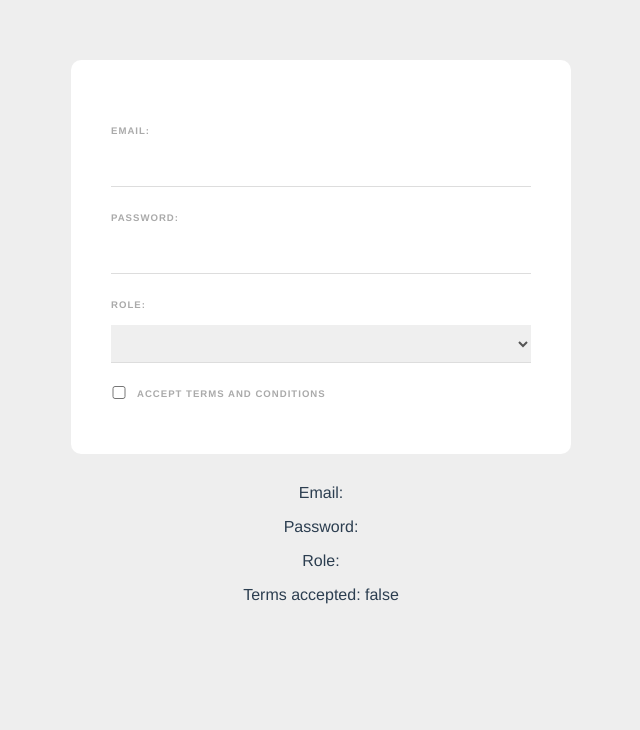
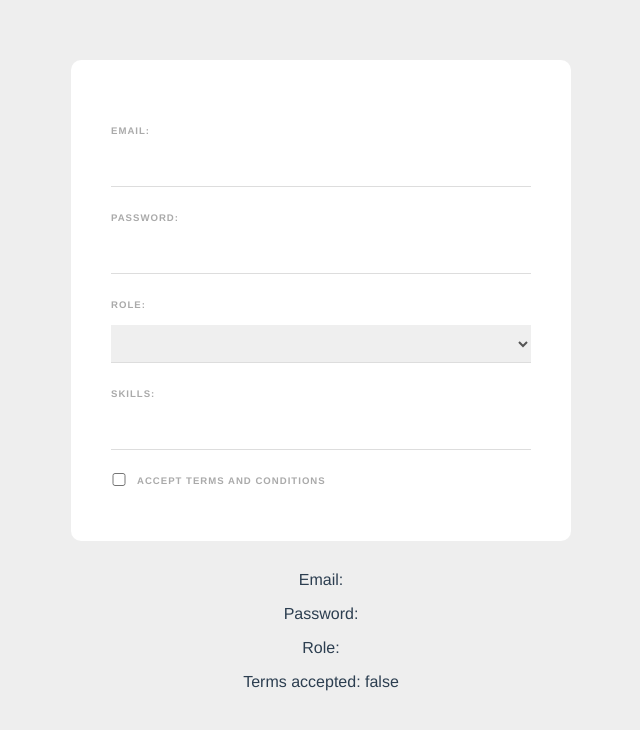
Before and after one commit to bravestarr15/vue_js_3_tutorial, a Vue app in the folder vue-js-3-web-forms/: page / in a window 1280 px wide. Shown: the top 730 px of the page, without its empty margins (319-959 px from the left). Built offline with nearby package versions, Linux system fonts and the light colour scheme.

Commit message:
Input text and 2 tracking variables; latest input and full list

```diff
--- a/vue-js-3-web-forms/src/components/Signup-Form.vue
+++ b/vue-js-3-web-forms/src/components/Signup-Form.vue
@@ -12,6 +12,9 @@
       <option value="dvlp">Web Developer</option>
       <option value="dsgn">Web Designer</option>
     </select>
+
+    <label>Skills:</label>
+    <input type="text" v-model="tempSkill">
 
     <div class="terms">
       <input type="checkbox" v-model="chkTerms" required>
@@ -52,6 +55,8 @@ export default {
       jobRole: '',  /* populate to set default */
       chkTerms: false,
 /*      names: []  */
+      tempSkill: '',
+      skills: []
     }
   }
 }
```
